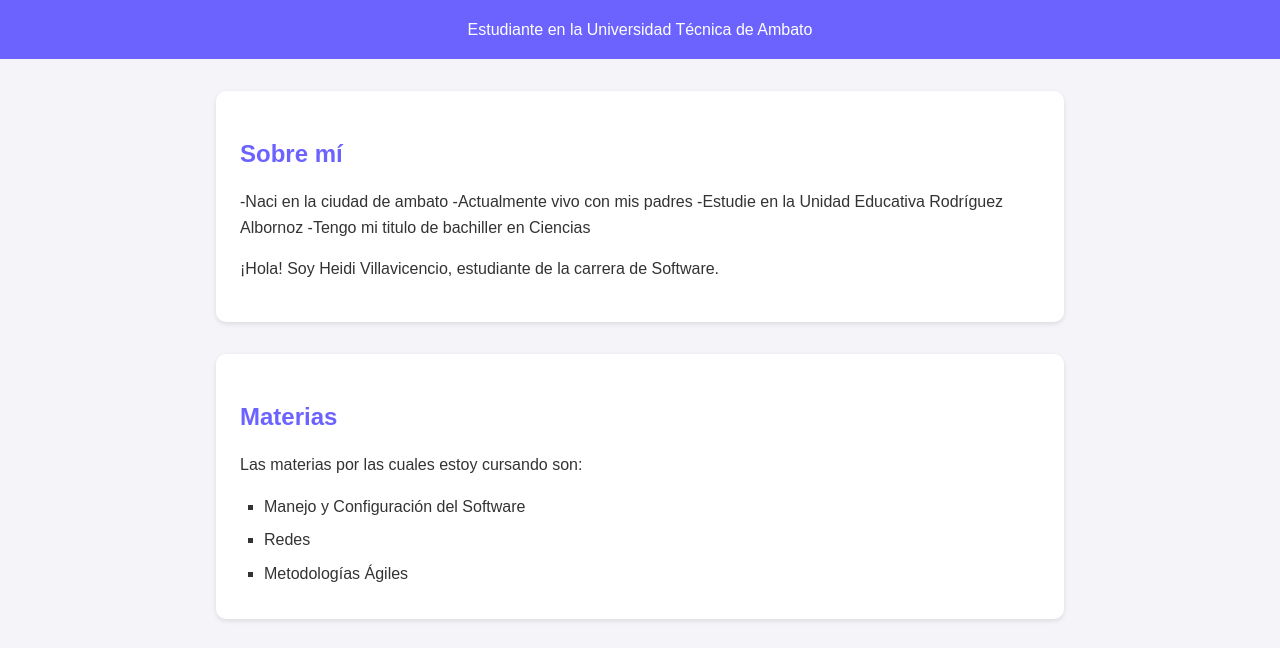
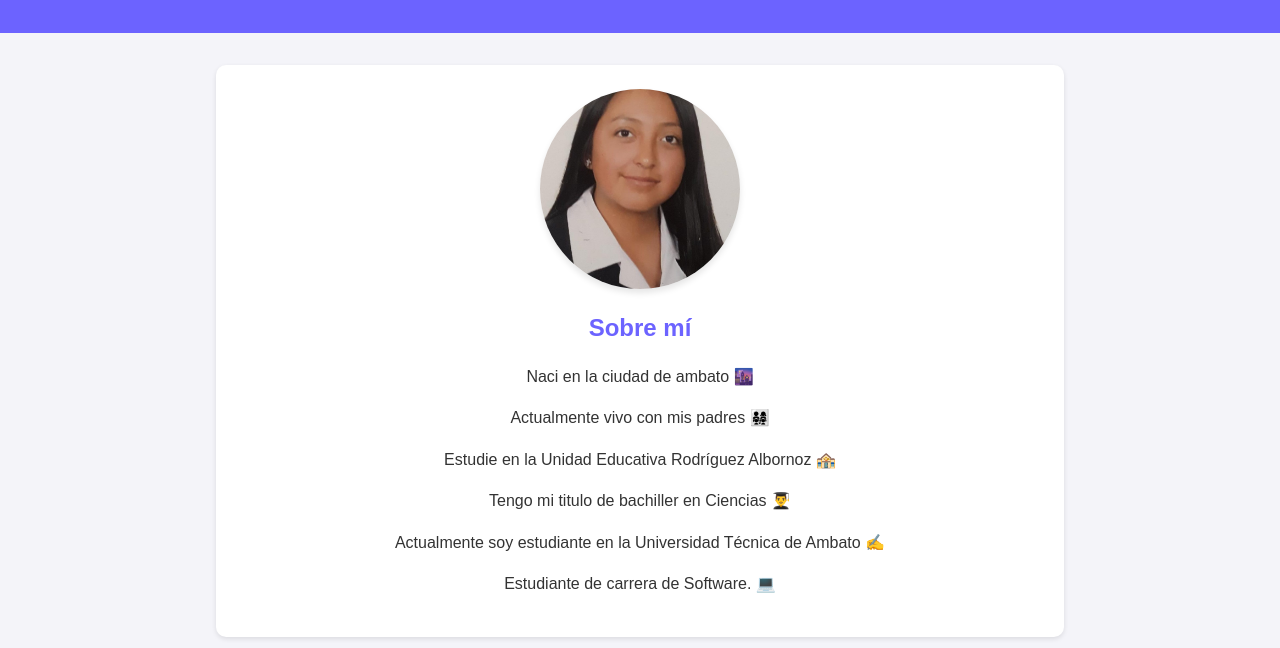
Before and after one commit to HeidiVM/Informacion_Privada, a plain HTML site: page index.html in a window 1280 px wide. Shown: the part 141-789 px from the top of the page. Drawn offline with Linux system fonts and the light colour scheme.

Commit message:
Agregación de imagen

```diff
--- a/index.html
+++ b/index.html
@@ -33,10 +33,30 @@
             border-radius: 10px;
             padding: 1.5rem;
             box-shadow: 0 2px 5px rgba(0, 0, 0, 0.1);
+
         }
+        .about-me{
+            max-width: 800px;
+            margin: 2rem auto;
+            background: white;
+            border-radius: 10px;
+            padding: 1.5rem;
+            box-shadow: 0 2px 5px rgba(0, 0, 0, 0.1);
+            text-align: center;
+        }
+
         section h2 {
             color: #6c63ff;
             margin-bottom: 1rem;
+        }
+        .profile-photo {
+            display: block;
+            margin: 0 auto 1rem;
+            border-radius: 50%;
+            width: 200px;
+            height: 200px;
+            object-fit: cover;
+            box-shadow: 0 4px 6px rgba(0, 0, 0, 0.1);
         }
         ul {
             list-style-type: square;
@@ -67,17 +87,18 @@
     <header>
         <h1>Datos personales</h1>
         <h2>Heidi Villavicencio</h2>
-        <p>Estudiante en la Universidad Técnica de Ambato</p>
+
     </header>
 
-    <section>
+    <section class="about-me" >
+        <img src="heidi.jpg" alt="Foto de Heidi " class="profile-photo">
         <h2>Sobre mí</h2>
-        <p>-Naci en la ciudad de ambato
-           -Actualmente vivo con mis padres
-           -Estudie en la Unidad Educativa Rodríguez Albornoz
-           -Tengo mi titulo de bachiller en Ciencias</p>
-
-        <p>¡Hola! Soy Heidi Villavicencio, estudiante de la carrera de Software.</p>
+        <p>Naci en la ciudad de ambato 🌆</p>
+        <p>Actualmente vivo con mis padres 👨‍👩‍👧‍👧 </p>
+        <p>Estudie en la Unidad Educativa Rodríguez Albornoz 🏤</p>
+        <p>Tengo mi titulo de bachiller en Ciencias 👨‍🎓</p>
+        <p>Actualmente soy estudiante en la Universidad Técnica de Ambato ✍</p>
+        <p>Estudiante de carrera de Software. 💻</p>
     </section>
     <section>
         <h2>Materias</h2>
@@ -86,6 +107,8 @@
             <li>Manejo y Configuración del Software</li>
             <li>Redes</li>
             <li>Metodologías Ágiles</li>
+            <li>Computación visual</li>
+            <li>Base de Datos </li>
 
         </ul>
     </section>
@@ -106,7 +129,7 @@
         <ul>
             <li>Pasar tiempo con mi familia. 👨‍👩‍👧‍👦</li>
             <li>Explorar nuevas herramientas tecnológicas. ⚙️</li>
-            <li>Divertirme jugando en linea</li>
+            <li>Divertirme jugando en linea 🕹</li>
 
         </ul>
     </section>
```
Also changed, not shown: heidi.jpg (added).
